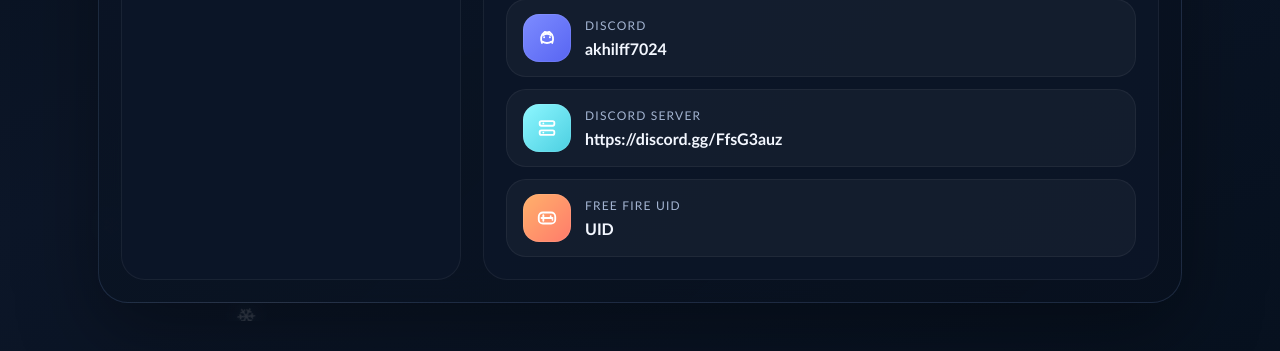
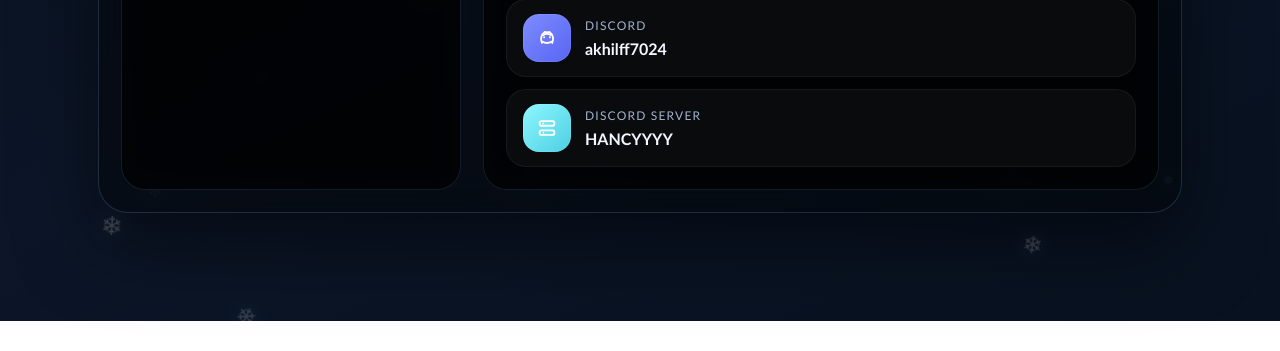
Before and after one commit to edenhancy/HANCYYYY, a plain HTML site: page index.html in a window 1280 px wide. Shown: the part 479-830 px from the top of the page. After the commit the page ends 800 px from the top, so only its background shows below. Drawn offline with Linux system fonts and the light colour scheme.

Commit message:
Update index.html

```diff
--- a/index.html
+++ b/index.html
@@ -7,9 +7,9 @@
    <style>
      :root {
        --bg: #0a1120;
-      --panel: rgba(10, 18, 34, 0.82);
-      --panel-strong: rgba(12, 22, 40, 0.94);
-      --line: rgba(149, 192, 255, 0.14);
+       --panel: rgba(0, 0, 0, 0.45);
+       --panel-strong: rgba(0, 0, 0, 0.6);
+       --line: rgba(149, 192, 255, 0.18);
        --text: #f3f7ff;
        --muted: #a3b4d1;
        --gold: #ffd87a;
@@ -18,7 +18,7 @@
        --violet: #9e8bff;
        --yellow: #ffe168;
        --orange: #ffb15f;
-      --shadow: 0 28px 80px rgba(0, 0, 0, 0.34);
+       --shadow: 0 28px 80px rgba(0, 0, 0, 0.5);
      }
 
      * {
@@ -101,15 +101,13 @@
        border: 1px solid var(--line);
        border-radius: 30px;
        box-shadow: var(--shadow);
-      backdrop-filter: blur(16px);
+       backdrop-filter: blur(24px);
      }
 
      .top-heading {
        margin-bottom: 24px;
        padding: 24px 26px;
-      background:
-        linear-gradient(135deg, rgba(255, 255, 255, 0.04), rgba(120, 215, 255, 0.05)),
-        var(--panel);
+       background: var(--panel);
      }
 
      .top-kicker {
@@ -147,16 +145,15 @@
        grid-template-columns: 340px 1fr;
        gap: 22px;
        padding: 22px;
-      background:
-        radial-gradient(circle at 15% 15%, rgba(255, 216, 122, 0.08), transparent 18%),
-        linear-gradient(135deg, rgba(11, 21, 38, 0.96), rgba(8, 16, 30, 0.94));
+       background: var(--panel);
      }
 
      .identity-card,
      .details-card {
        border-radius: 24px;
-      border: 1px solid rgba(255, 255, 255, 0.06);
+       border: 1px solid rgba(149, 192, 255, 0.12);
        background: var(--panel-strong);
+       backdrop-filter: blur(12px);
        padding: 22px;
      }
 
@@ -260,10 +257,6 @@
 
      .icon-server {
        background: linear-gradient(135deg, #8ef7ff, #4ccfe1);
-    }
-
-    .icon-uid {
-      background: linear-gradient(135deg, #ffb16b, #ff7b6b);
      }
 
      .icon-badge svg {
@@ -442,22 +435,6 @@
                <strong id="serverValue">Server invite or name</strong>
              </div>
            </div>
-
-          <div class="detail-row">
-            <div class="icon-badge icon-uid" aria-hidden="true">
-              <svg viewBox="0 0 24 24">
-                <path d="M6 12h12"></path>
-                <path d="M8 9v6"></path>
-                <path d="M16 10h.01"></path>
-                <path d="M18 14h.01"></path>
-                <path d="M7.5 18h9a4.5 4.5 0 0 0 4.5-4.5v-3A4.5 4.5 0 0 0 16.5 6h-9A4.5 4.5 0 0 0 3 10.5v3A4.5 4.5 0 0 0 7.5 18z"></path>
-              </svg>
-            </div>
-            <div class="detail-meta">
-              <span>Free Fire UID</span>
-              <strong id="uidValue">UID</strong>
-            </div>
-          </div>
          </div>
        </article>
      </section>
@@ -475,22 +452,26 @@
        snap: "@h3xer.2007",
        discord: "akhilff7024",
        discordServer: "https://discord.gg/FfsG3auz",
-      freefireUid: "UID",
        avatarInitials: "H",
        photo: ""
      };
 
      document.getElementById("profileName").textContent = PROFILE.name;
      document.getElementById("profileTagline").textContent = PROFILE.tagline;
-    document.getElementById("instagramValue").textContent = PROFILE.instagram;
-    document.getElementById("snapValue").textContent = PROFILE.snap;
+     document.getElementById("avatarText").textContent = PROFILE.avatarInitials;
+
+     // Instagram Link
+     document.getElementById("instagramValue").innerHTML = `<a class="detail-link" href="https://www.instagram.com/${PROFILE.instagram.replace('@', '')}" target="_blank" rel="noreferrer">${PROFILE.instagram}</a>`;
+
+     // Snap ID Link
+     document.getElementById("snapValue").innerHTML = `<a class="detail-link" href="https://www.snapchat.com/add/${PROFILE.snap.replace('@', '')}" target="_blank" rel="noreferrer">${PROFILE.snap}</a>`;
+
+     // Discord handle
      document.getElementById("discordValue").textContent = PROFILE.discord;
-    document.getElementById("uidValue").textContent = PROFILE.freefireUid;
-    document.getElementById("avatarText").textContent = PROFILE.avatarInitials;
 
      const serverValue = document.getElementById("serverValue");
      if (PROFILE.discordServer.startsWith("http://") || PROFILE.discordServer.startsWith("https://")) {
-      serverValue.innerHTML = `<a class="detail-link" href="${PROFILE.discordServer}" target="_blank" rel="noreferrer">${PROFILE.discordServer}</a>`;
+       serverValue.innerHTML = `<a class="detail-link" href="${PROFILE.discordServer}" target="_blank" rel="noreferrer">HANCYYYY</a>`;
      } else {
        serverValue.textContent = PROFILE.discordServer;
      }
@@ -518,7 +499,7 @@
        document.addEventListener("touchstart", startSong, { once: true });
      });
 
-    const snowflakeCount = window.matchMedia("(max-width: 920px)").matches ? 18 : 28;
+     const snowflakeCount = window.matchMedia("(max-width: 920px)").matches ? 25 : 40;
      for (let index = 0; index < snowflakeCount; index += 1) {
        const flake = document.createElement("span");
        flake.className = "snowflake";
@@ -536,7 +517,7 @@
          cursorStar.classList.remove("hidden");
          cursorStar.style.transform = `translate(${event.clientX}px, ${event.clientY}px) scale(1)`;
          const now = performance.now();
-        if (now - lastParticleTime > 40) {
+         if (now - lastParticleTime > 30) {
            spawnStarParticle(event.clientX, event.clientY);
            lastParticleTime = now;
          }
```
Lines whose indentation alone changed are shown as unchanged.
